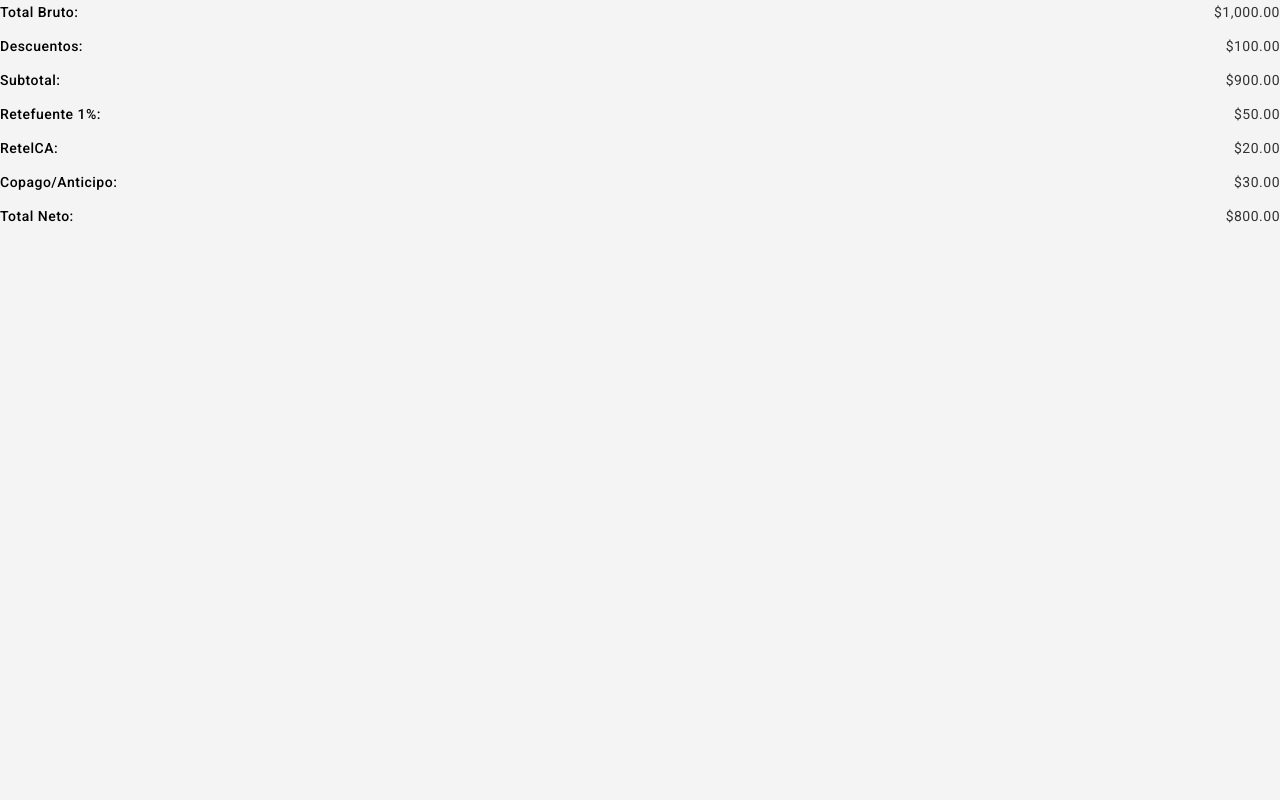
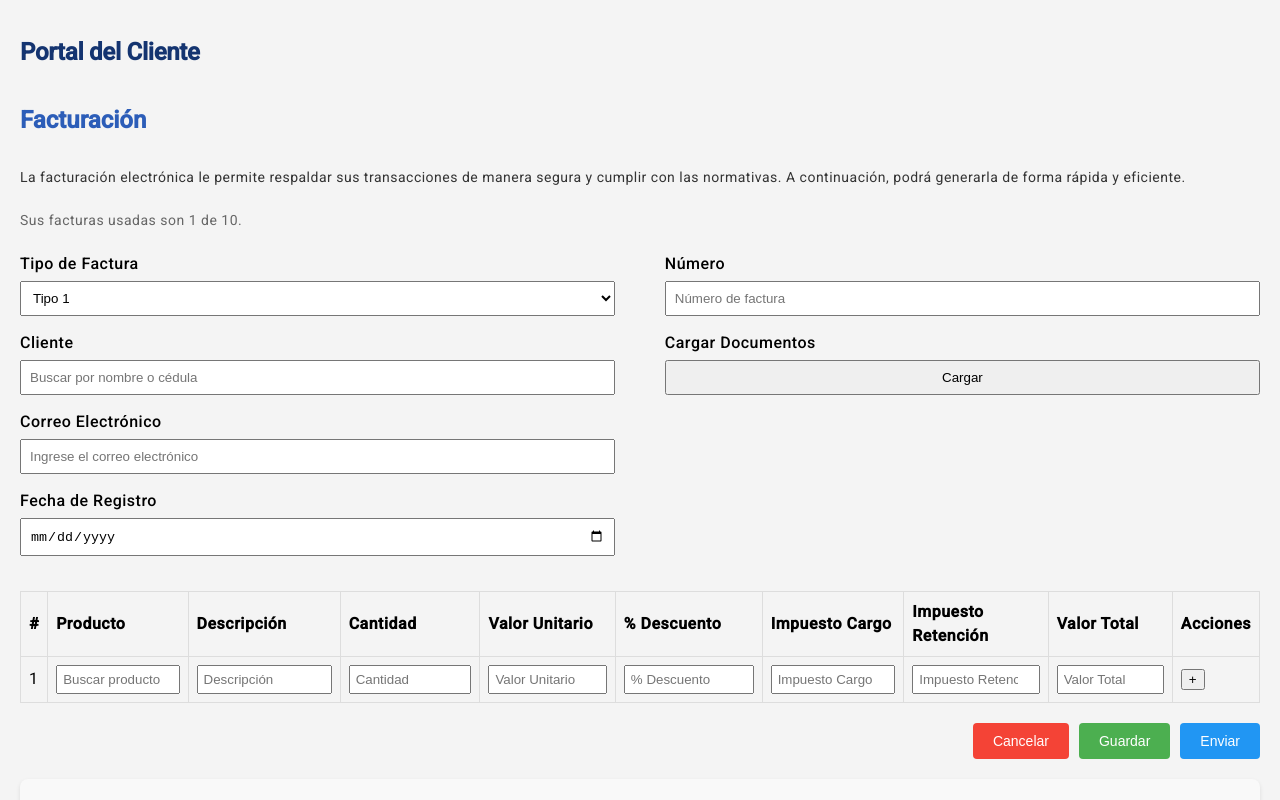
Before and after one commit to Diana-hub4/demo-dian, an Angular app: page /facturacion in a window 1280 px wide. Shown: the top 800 px of the page. Built offline with nearby package versions, Linux system fonts and the light colour scheme.

Commit message:
Actualizacion factura tabla

```diff
--- a/src/app/facturacion/facturacion.component.html
+++ b/src/app/facturacion/facturacion.component.html
@@ -1,30 +1,123 @@
+<div class="facturacion-container">
+  <h1 class="titulo">Portal del Cliente</h1>
+  <h2 class="subtitulo">Facturación</h2>
+  <p class="descripcion">
+    La facturación electrónica le permite respaldar sus transacciones de manera segura y cumplir con las normativas. A continuación, podrá generarla de forma rápida y eficiente.
+  </p>
+  <div class="contador-facturas">
+    <p>Sus facturas usadas son {{ facturasUsadas }} de {{ limiteFacturas }}.</p>
+  </div>
+  <div class="contenedor-principal">
+    <div class="columna-izquierda">
+      <div class="form-group">
+        <label for="tipoFactura">Tipo de Factura</label>
+        <select id="tipoFactura" name="tipoFactura">
+          <option value="tipo1">Tipo 1</option>
+          <option value="tipo2">Tipo 2</option>
+        </select>
+      </div>
+      <div class="form-group">
+        <label for="cliente">Cliente</label>
+        <input type="text" id="cliente" name="cliente" placeholder="Buscar por nombre o cédula">
+      </div>
+      <div class="form-group">
+        <label for="correo">Correo Electrónico</label>
+        <input type="email" id="correo" name="correo" placeholder="Ingrese el correo electrónico">
+      </div>
+      <div class="form-group">
+        <label for="fechaRegistro">Fecha de Registro</label>
+        <input type="date" id="fechaRegistro" name="fechaRegistro">
+      </div>
+    </div>
+    <div class="columna-derecha">
+      <div class="form-group">
+        <label for="numeroFactura">Número</label>
+        <input type="text" id="numeroFactura" name="numeroFactura" placeholder="Número de factura">
+      </div>
+      <div class="form-group">
+        <label for="cargarDocumentos">Cargar Documentos</label>
+        <button type="button" id="cargarDocumentos">Cargar</button>
+      </div>
+    </div>
+  </div>
+  <div class="tabla-productos">
+    <table>
+      <thead>
+        <tr>
+          <th>#</th>
+          <th>Producto</th>
+          <th>Descripción</th>
+          <th>Cantidad</th>
+          <th>Valor Unitario</th>
+          <th>% Descuento</th>
+          <th>Impuesto Cargo</th>
+          <th>Impuesto Retención</th>
+          <th>Valor Total</th>
+          <th>Acciones</th>
+        </tr>
+      </thead>
+      <tbody>
+        <tr>
+          <td>1</td>
+          <td><input type="text" placeholder="Buscar producto"></td>
+          <td><input type="text" placeholder="Descripción"></td>
+          <td><input type="number" placeholder="Cantidad"></td>
+          <td><input type="number" placeholder="Valor Unitario"></td>
+          <td><input type="number" placeholder="% Descuento"></td>
+          <td><input type="number" placeholder="Impuesto Cargo"></td>
+          <td><input type="number" placeholder="Impuesto Retención"></td>
+          <td><input type="number" placeholder="Valor Total"></td>
+          <td><button type="button" class="agregar-fila">+</button></td>
+        </tr>
+      </tbody>
+    </table>
+  </div>
+  <div class="botones-accion">
+    <button type="button" class="cancelar" (click)="cancelar()">Cancelar</button>
+    <button type="button" class="guardar" (click)="guardar()">Guardar</button>
+    <button type="button" class="enviar" (click)="enviar()">Enviar</button>
+  </div>
+  <div class="formas-pago">
+    <h2 class="titulo-formas-pago">Formas de Pago</h2>
+    <div class="seleccion-forma-pago">
+      <label for="formaPago">Seleccione su forma de pago:</label>
+      <select id="formaPago" name="formaPago">
+        <option value="efectivo">Efectivo</option>
+        <option value="tarjeta">Tarjeta de Crédito/Débito</option>
+        <option value="transferencia">Transferencia Bancaria</option>
+        <option value="otro">Otro</option>
+      </select>
+      <button type="button" class="agregar-forma-pago" (click)="agregarFormaPago()">+</button>
+    </div>
     <div class="desglose-valores">
       <div class="valor">
         <span>Total Bruto:</span>
-    <span>{{ totalBruto | currency }}</span> <!-- Uso del pipe currency -->
+        <span>{{ totalBruto | currency }}</span>
       </div>
       <div class="valor">
         <span>Descuentos:</span>
-    <span>{{ descuentos | currency }}</span> <!-- Uso del pipe currency -->
+        <span>{{ descuentos | currency }}</span>
       </div>
       <div class="valor">
         <span>Subtotal:</span>
-    <span>{{ subtotal | currency }}</span> <!-- Uso del pipe currency -->
+        <span>{{ subtotal | currency }}</span>
       </div>
       <div class="valor">
         <span>Retefuente 1%:</span>
-    <span>{{ retefuente | currency }}</span> <!-- Uso del pipe currency -->
+        <span>{{ retefuente | currency }}</span>
       </div>
       <div class="valor">
         <span>RetelCA:</span>
-    <span>{{ retelCA | currency }}</span> <!-- Uso del pipe currency -->
+        <span>{{ retelCA | currency }}</span>
       </div>
       <div class="valor">
         <span>Copago/Anticipo:</span>
-    <span>{{ copagoAnticipo | currency }}</span> <!-- Uso del pipe currency -->
+        <span>{{ copagoAnticipo | currency }}</span>
       </div>
       <div class="valor">
         <span>Total Neto:</span>
-    <span>{{ totalNeto | currency }}</span> <!-- Uso del pipe currency -->
+        <span>{{ totalNeto | currency }}</span>
       </div>
     </div>
+  </div>
+</div>
```
Lines whose indentation alone changed are shown as unchanged.
